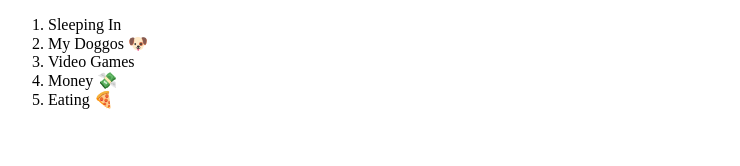
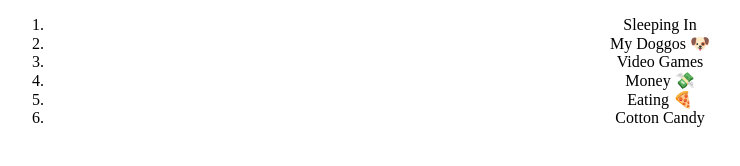
Before and after one commit to bortkyle18/my-fav-things, a plain HTML site: page index.htm in a window 1280 px wide. Shown: the whole page, without its empty margins (0-740 px from the left). Drawn offline with Linux system fonts and the light colour scheme.

Commit message:
updated centering for class

```diff
--- a/index.htm
+++ b/index.htm
@@ -8,14 +8,15 @@
     <title>My Fav Things</title>
 </head>
 <body>
-
+    <center>
         <ol>
             <li>Sleeping In</li>
             <li>My Doggos 🐶</li>
             <li>Video Games </li>
             <li>Money 💸</li>
             <li>Eating 🍕</li>
+            <li>Cotton Candy</li>
         </ol>
-
+    </center>
 </body>
 </html>
```
Lines whose indentation alone changed are shown as unchanged.
